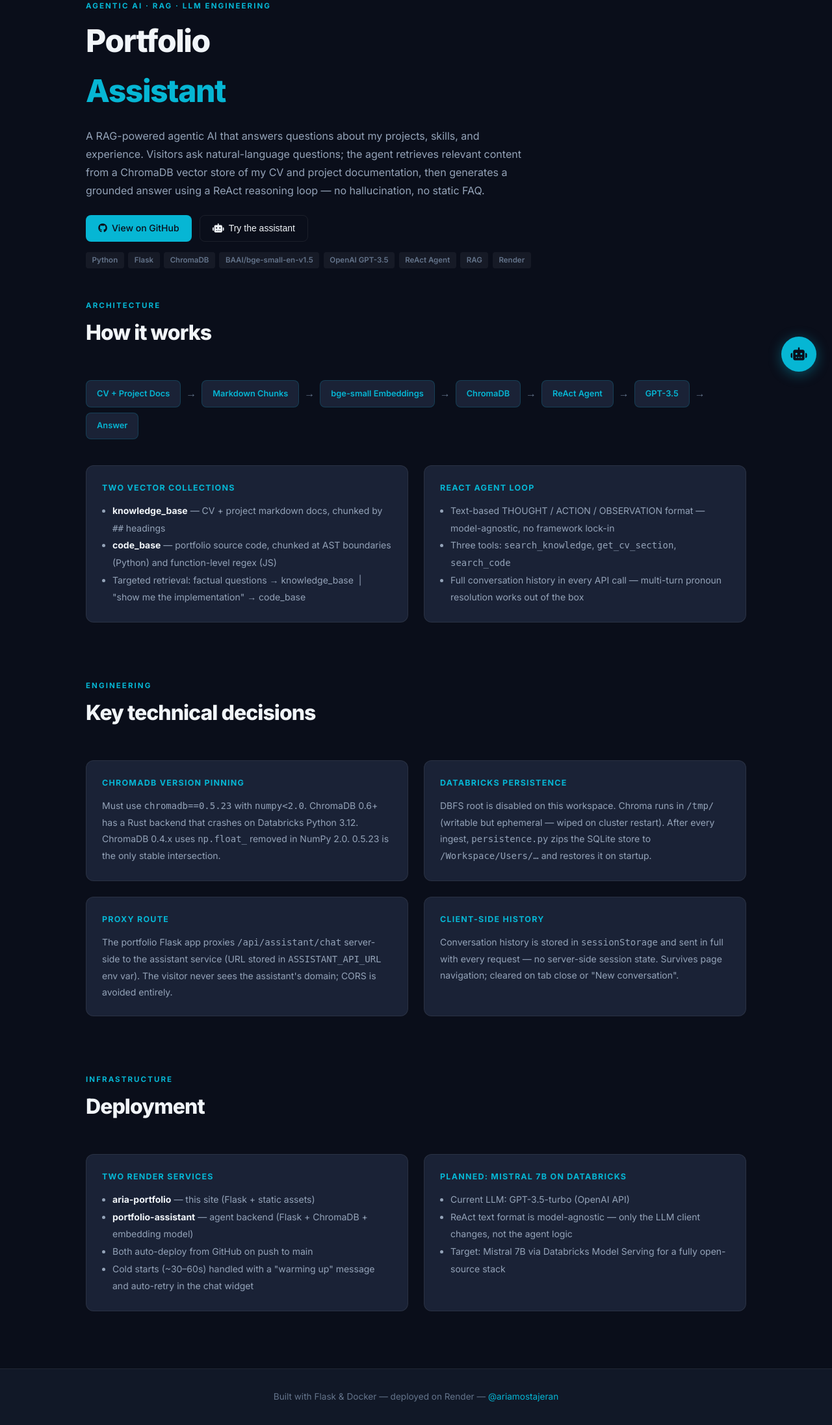
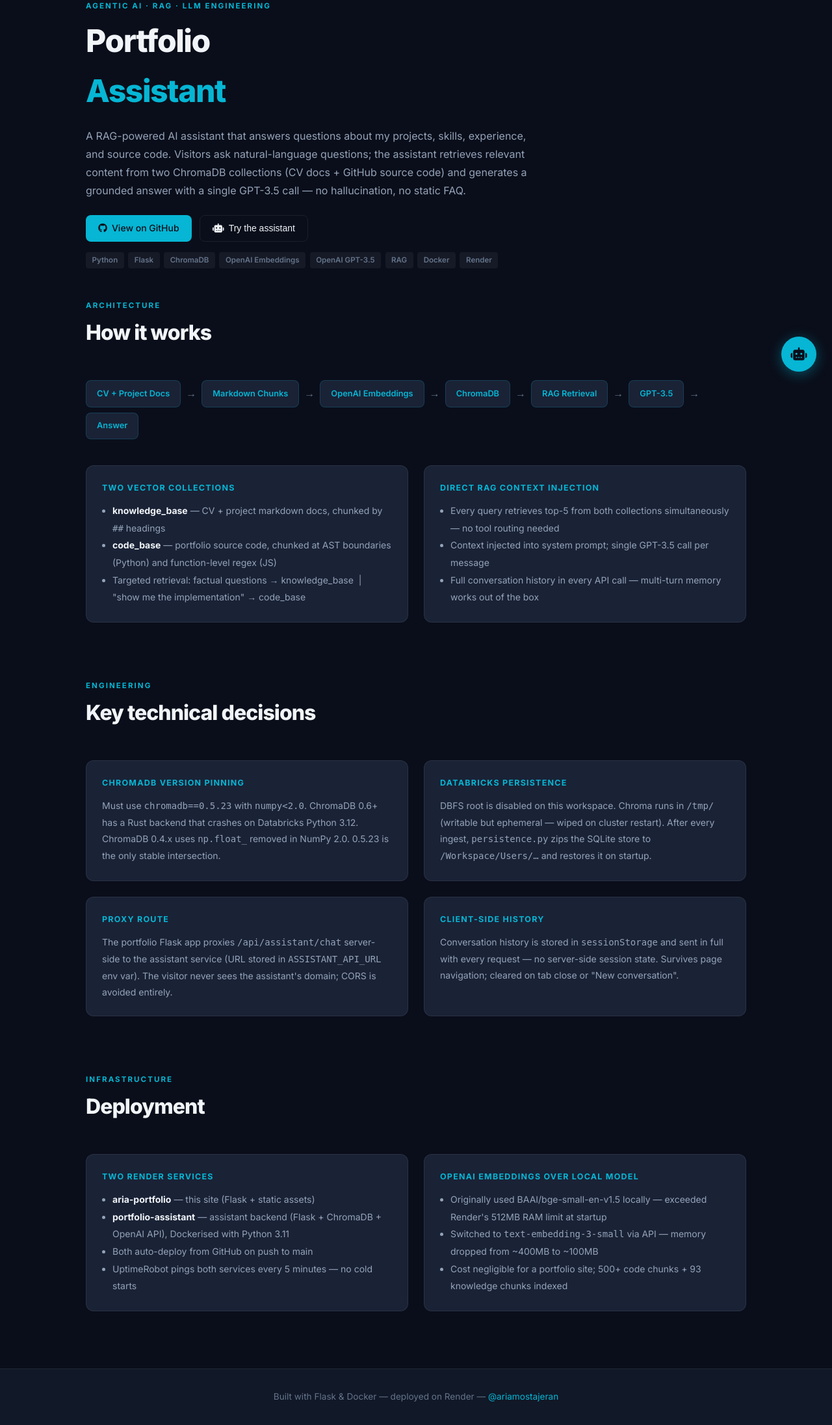
Before and after one commit to ariamostajeran/aria-portfolio, a Flask app: page /projects/assistant in a window 1280 px wide. Shown: the part 204-2397 px from the top of the page at 65% size. Run offline with Flask 3, Linux system fonts and the light colour scheme.

Commit message:
update assistant page: OpenAI embeddings, RAG context injection, UptimeRobot

```diff
--- a/app/templates/assistant_project.html
+++ b/app/templates/assistant_project.html
@@ -17,10 +17,10 @@
     </h1>
 
     <p style="color: var(--muted); max-width: 680px; line-height: 1.75; margin-bottom: 1.5rem;">
-      A RAG-powered agentic AI that answers questions about my projects, skills, and experience.
-      Visitors ask natural-language questions; the agent retrieves relevant content from a
-      ChromaDB vector store of my CV and project documentation, then generates a grounded answer
-      using a ReAct reasoning loop — no hallucination, no static FAQ.
+      A RAG-powered AI assistant that answers questions about my projects, skills, experience, and source code.
+      Visitors ask natural-language questions; the assistant retrieves relevant content from two ChromaDB
+      collections (CV docs + GitHub source code) and generates a grounded answer with a single GPT-3.5 call
+      — no hallucination, no static FAQ.
     </p>
 
     <div style="display:flex; flex-wrap:wrap; gap: 0.75rem; margin-bottom: 1rem;">
@@ -33,7 +33,7 @@
     </div>
 
     <div class="project-card-tech" style="margin-bottom: 3rem;">
-      {% for tag in ['Python','Flask','ChromaDB','BAAI/bge-small-en-v1.5','OpenAI GPT-3.5','ReAct Agent','RAG','Render'] %}
+      {% for tag in ['Python','Flask','ChromaDB','OpenAI Embeddings','OpenAI GPT-3.5','RAG','Docker','Render'] %}
         <span class="tech-tag">{{ tag }}</span>
       {% endfor %}
     </div>
@@ -52,11 +52,11 @@
       <span class="pipeline-arrow">→</span>
       <span class="pipeline-step">Markdown Chunks</span>
       <span class="pipeline-arrow">→</span>
-      <span class="pipeline-step">bge-small Embeddings</span>
+      <span class="pipeline-step">OpenAI Embeddings</span>
       <span class="pipeline-arrow">→</span>
       <span class="pipeline-step">ChromaDB</span>
       <span class="pipeline-arrow">→</span>
-      <span class="pipeline-step">ReAct Agent</span>
+      <span class="pipeline-step">RAG Retrieval</span>
       <span class="pipeline-arrow">→</span>
       <span class="pipeline-step">GPT-3.5</span>
       <span class="pipeline-arrow">→</span>
@@ -73,11 +73,11 @@
         </ul>
       </div>
       <div class="card">
-        <p style="font-size: 0.78rem; font-weight: 700; color: var(--accent); letter-spacing: 0.1em; text-transform: uppercase; margin-bottom: 0.75rem;">ReAct agent loop</p>
+        <p style="font-size: 0.78rem; font-weight: 700; color: var(--accent); letter-spacing: 0.1em; text-transform: uppercase; margin-bottom: 0.75rem;">Direct RAG context injection</p>
         <ul style="color: var(--muted); font-size: 0.875rem; line-height: 1.9; padding-left: 1rem; list-style: disc;">
-          <li>Text-based THOUGHT / ACTION / OBSERVATION format — model-agnostic, no framework lock-in</li>
-          <li>Three tools: <code>search_knowledge</code>, <code>get_cv_section</code>, <code>search_code</code></li>
-          <li>Full conversation history in every API call — multi-turn pronoun resolution works out of the box</li>
+          <li>Every query retrieves top-5 from both collections simultaneously — no tool routing needed</li>
+          <li>Context injected into system prompt; single GPT-3.5 call per message</li>
+          <li>Full conversation history in every API call — multi-turn memory works out of the box</li>
         </ul>
       </div>
     </div>
@@ -138,17 +138,17 @@
         <p style="font-size: 0.78rem; font-weight: 700; color: var(--accent); letter-spacing: 0.1em; text-transform: uppercase; margin-bottom: 0.75rem;">Two Render services</p>
         <ul style="color: var(--muted); font-size: 0.875rem; line-height: 1.9; padding-left: 1rem; list-style: disc;">
           <li><strong style="color:var(--text);">aria-portfolio</strong> — this site (Flask + static assets)</li>
-          <li><strong style="color:var(--text);">portfolio-assistant</strong> — agent backend (Flask + ChromaDB + embedding model)</li>
+          <li><strong style="color:var(--text);">portfolio-assistant</strong> — assistant backend (Flask + ChromaDB + OpenAI API), Dockerised with Python 3.11</li>
           <li>Both auto-deploy from GitHub on push to main</li>
-          <li>Cold starts (~30–60s) handled with a "warming up" message and auto-retry in the chat widget</li>
+          <li>UptimeRobot pings both services every 5 minutes — no cold starts</li>
         </ul>
       </div>
       <div class="card">
-        <p style="font-size: 0.78rem; font-weight: 700; color: var(--accent); letter-spacing: 0.1em; text-transform: uppercase; margin-bottom: 0.75rem;">Planned: Mistral 7B on Databricks</p>
+        <p style="font-size: 0.78rem; font-weight: 700; color: var(--accent); letter-spacing: 0.1em; text-transform: uppercase; margin-bottom: 0.75rem;">OpenAI embeddings over local model</p>
         <ul style="color: var(--muted); font-size: 0.875rem; line-height: 1.9; padding-left: 1rem; list-style: disc;">
-          <li>Current LLM: GPT-3.5-turbo (OpenAI API)</li>
-          <li>ReAct text format is model-agnostic — only the LLM client changes, not the agent logic</li>
-          <li>Target: Mistral 7B via Databricks Model Serving for a fully open-source stack</li>
+          <li>Originally used BAAI/bge-small-en-v1.5 locally — exceeded Render's 512MB RAM limit at startup</li>
+          <li>Switched to <code>text-embedding-3-small</code> via API — memory dropped from ~400MB to ~100MB</li>
+          <li>Cost negligible for a portfolio site; 500+ code chunks + 93 knowledge chunks indexed</li>
         </ul>
       </div>
     </div>
--- a/app/templates/index.html
+++ b/app/templates/index.html
@@ -316,7 +316,7 @@
         <p class="project-card-title">Portfolio Assistant</p>
         <p class="project-card-desc">
           RAG-powered AI agent that answers questions about my projects and experience.
-          ReAct loop, ChromaDB vector store, bge-small embeddings, integrated into this site.
+          RAG pipeline with OpenAI embeddings, ChromaDB vector store, source code indexing, integrated into this site.
         </p>
         <div class="project-card-tech">
           <span class="tech-tag">Python</span><span class="tech-tag">RAG</span>
```
